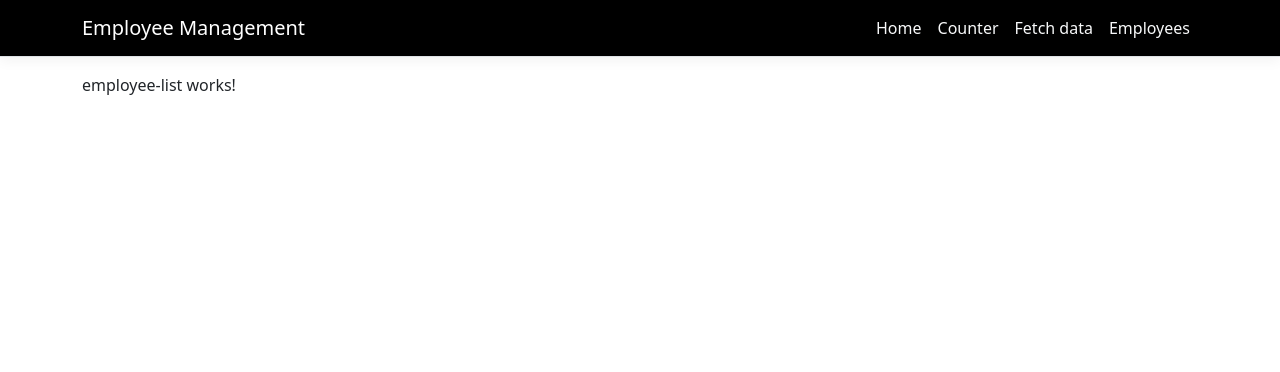
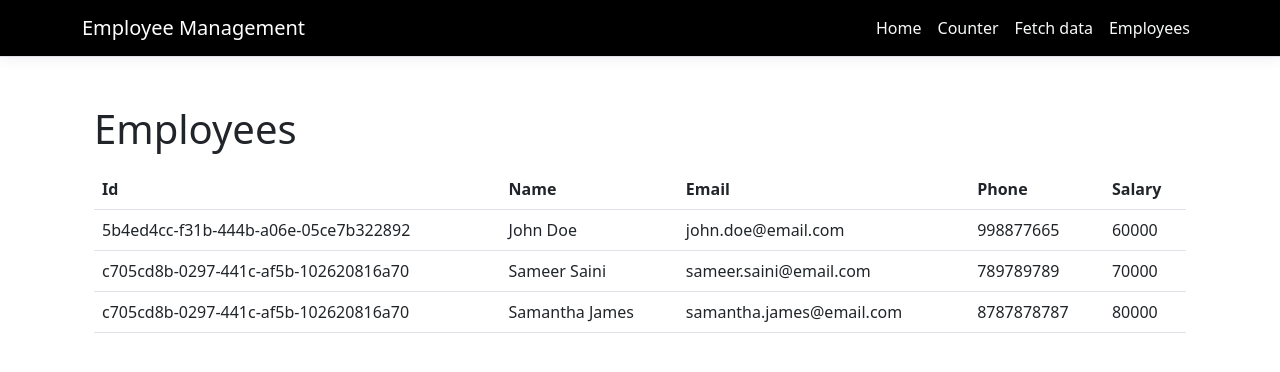
Before and after one commit to velopace/employee-mgmt, an Angular app in the folder ClientApp/: page /employees in a window 1280 px wide. Shown: the top 372 px of the page. Built offline with nearby package versions, Linux system fonts and the light colour scheme.

Commit message:
employee model on client

```diff
--- a/ClientApp/src/app/components/employee-list/employee-list.component.html
+++ b/ClientApp/src/app/components/employee-list/employee-list.component.html
@@ -1 +1,25 @@
-<p>employee-list works!</p>
+<div class="container my-5">
+    <h1 class="mb-3">Employees</h1>
+
+    <table class="table" *ngIf="employees && employees.length > 0">
+        <thead>
+            <tr>
+                <th>Id</th>
+                <th>Name</th>
+                <th>Email</th>
+                <th>Phone</th>
+                <th>Salary</th>
+            </tr>
+        </thead>
+        <tbody>
+            <tr *ngFor="let employee of employees">
+                <td>{{ employee.id }}</td>
+                <td>{{ employee.name }}</td>
+                <td>{{ employee.email }}</td>
+                <td>{{ employee.phone }}</td>
+                <td>{{ employee.salary }}</td>
+            </tr>
+        </tbody>
+    </table>
+    <p *ngIf="!employees || employees.length <= 0">No Employees Found</p>
+</div>
--- a/ClientApp/src/app/components/employee-list/employee-list.component.ts
+++ b/ClientApp/src/app/components/employee-list/employee-list.component.ts
@@ -1,10 +1,42 @@
-import { Component } from '@angular/core';
+import { Component, OnInit } from '@angular/core';
+import { Employee } from 'src/app/models/employee.model';
 
 @Component({
   selector: 'app-employee-list',
   templateUrl: './employee-list.component.html',
   styleUrls: ['./employee-list.component.css']
 })
-export class EmployeeListComponent {
+export class EmployeeListComponent implements OnInit {
 
+  employees: Employee[] = [
+    {
+      id: '5b4ed4cc-f31b-444b-a06e-05ce7b322892',
+      name: 'John Doe',
+      email: 'john.doe@email.com',
+      phone: 998877665,
+      salary: 60000,
+      department: 'Human Resources'
+    },
+    {
+      id: 'c705cd8b-0297-441c-af5b-102620816a70',
+      name: 'Sameer Saini',
+      email: 'sameer.saini@email.com',
+      phone: 789789789,
+      salary: 70000,
+      department: 'Information Technology'
+    },
+    {
+      id: 'c705cd8b-0297-441c-af5b-102620816a70',
+      name: 'Samantha James',
+      email: 'samantha.james@email.com',
+      phone: 8787878787,
+      salary: 80000,
+      department: 'Accounts'
+    }
+  ];
+  constructor() { }
+
+  ngOnInit() {
+
+  }
 }
```
Also changed, not shown: ClientApp/src/app/models/employee.model.ts (added, +8 -0 lines), 1 other file (tests, documents, lock files or other folders).
